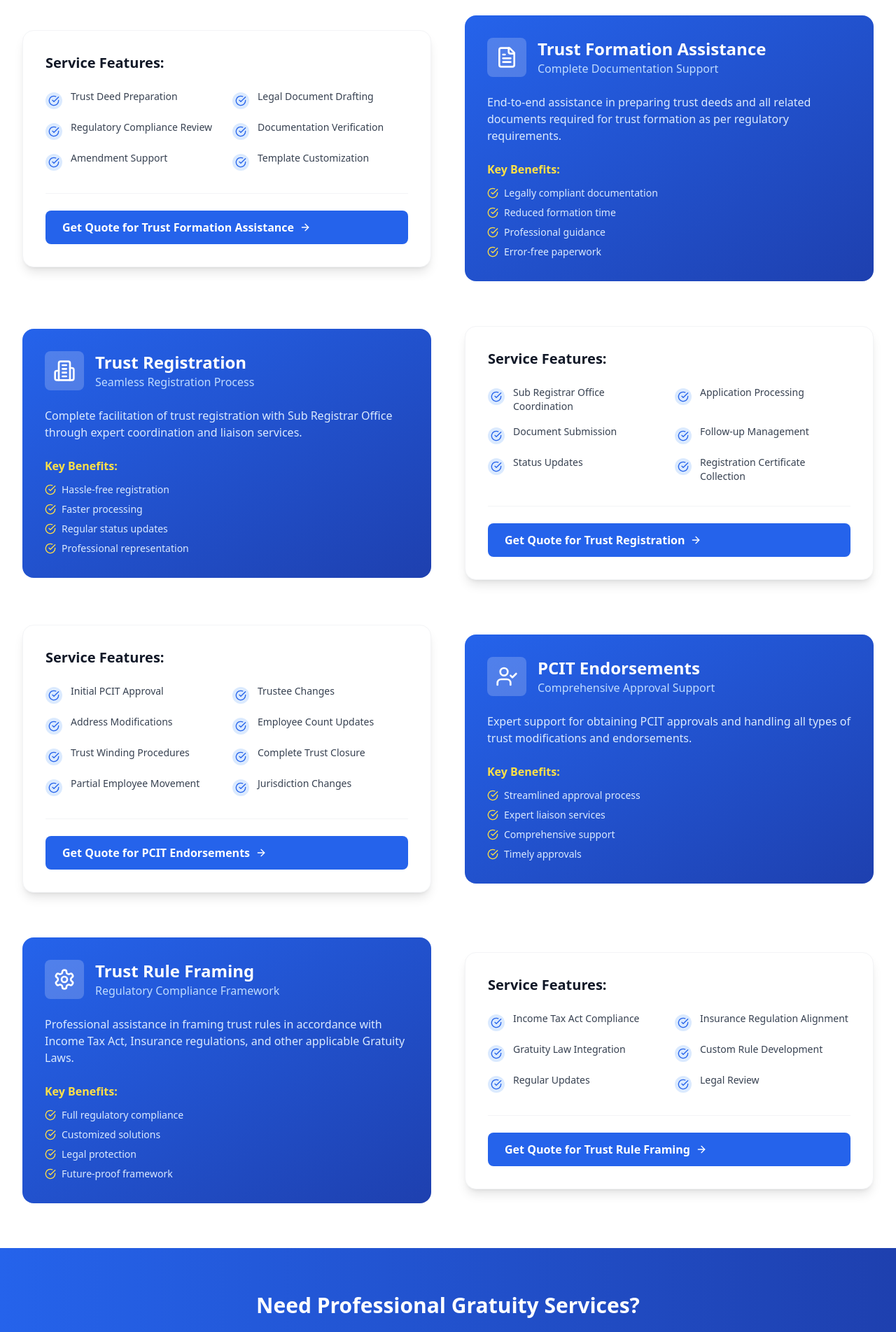
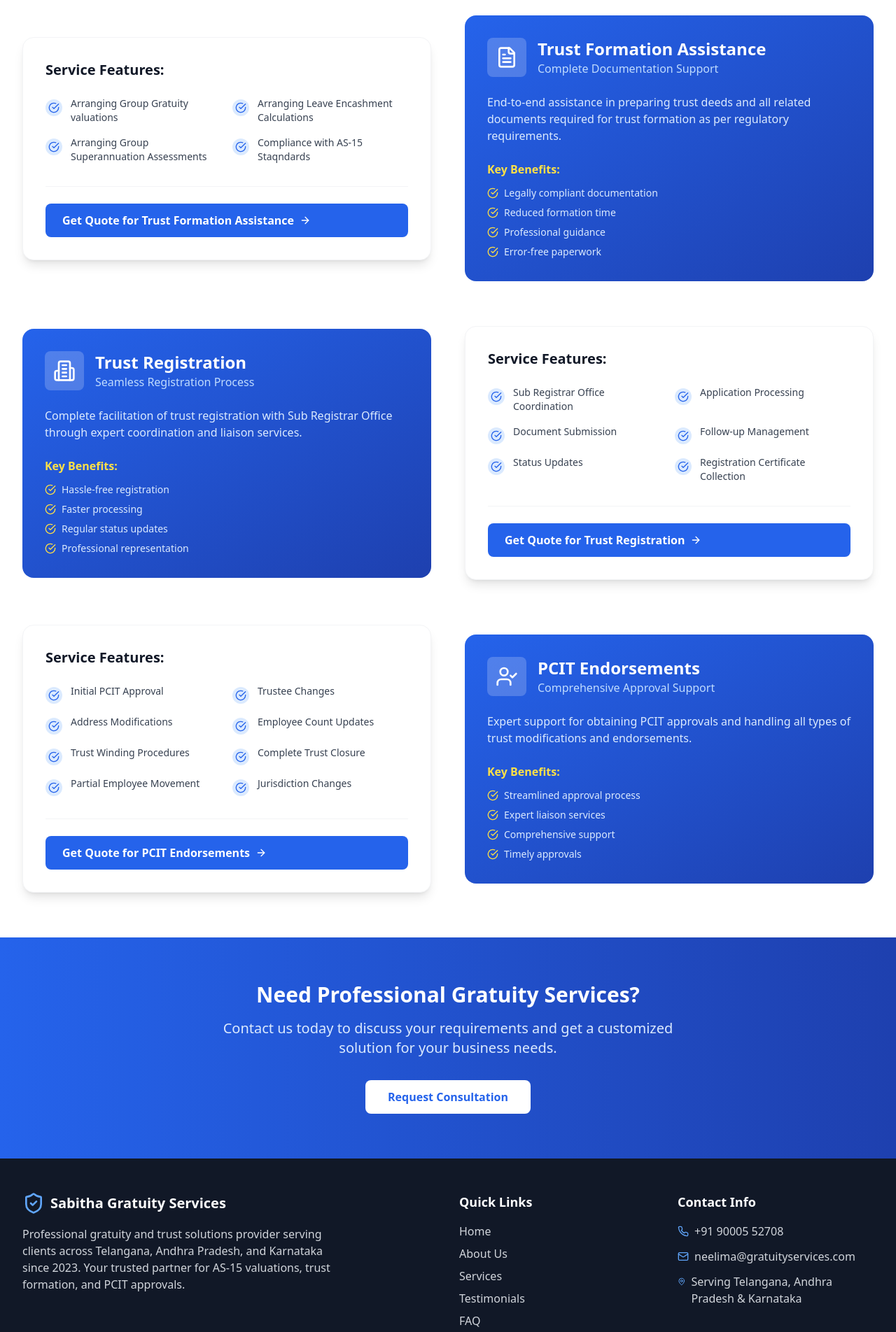
Before and after one commit to polasandeepreddy/Sabitha-Gratuity-Services, a React (Vite) app: page /services in a window 1280 px wide. Shown: the part 874-2778 px from the top of the page at 70% size. Built offline with nearby package versions, Linux system fonts and the light colour scheme.

Commit message:
Update Services.tsx

```diff
--- a/src/pages/Services.tsx
+++ b/src/pages/Services.tsx
@@ -1,7 +1,7 @@
 import React from 'react';
 import { Link } from 'react-router-dom';
 import {
-  Calculator, FileText, Building2, UserCheck, Settings,
+  Calculator, FileText, Building2, UserCheck,
   CheckCircle, ArrowRight, Clock, Shield
 } from 'lucide-react';
 
@@ -33,12 +33,10 @@ const Services = () => {
       subtitle: 'Complete Documentation Support',
       description: 'End-to-end assistance in preparing trust deeds and all related documents required for trust formation as per regulatory requirements.',
       features: [
-        'Trust Deed Preparation',
-        'Legal Document Drafting',
-        'Regulatory Compliance Review',
-        'Documentation Verification',
-        'Amendment Support',
-        'Template Customization'
+        'Arranging Group Gratuity valuations',
+        'Arranging Leave Encashment Calculations',
+        'Arranging Group Superannuation Assessments',
+        'Compliance with AS-15 Staqndards'
       ],
       benefits: [
         'Legally compliant documentation',
@@ -89,26 +87,6 @@ const Services = () => {
         'Timely approvals'
       ]
     },
-    {
-      icon: Settings,
-      title: 'Trust Rule Framing',
-      subtitle: 'Regulatory Compliance Framework',
-      description: 'Professional assistance in framing trust rules in accordance with Income Tax Act, Insurance regulations, and other applicable Gratuity Laws.',
-      features: [
-        'Income Tax Act Compliance',
-        'Insurance Regulation Alignment',
-        'Gratuity Law Integration',
-        'Custom Rule Development',
-        'Regular Updates',
-        'Legal Review'
-      ],
-      benefits: [
-        'Full regulatory compliance',
-        'Customized solutions',
-        'Legal protection',
-        'Future-proof framework'
-      ]
-    }
   ];
 
   return (
```
